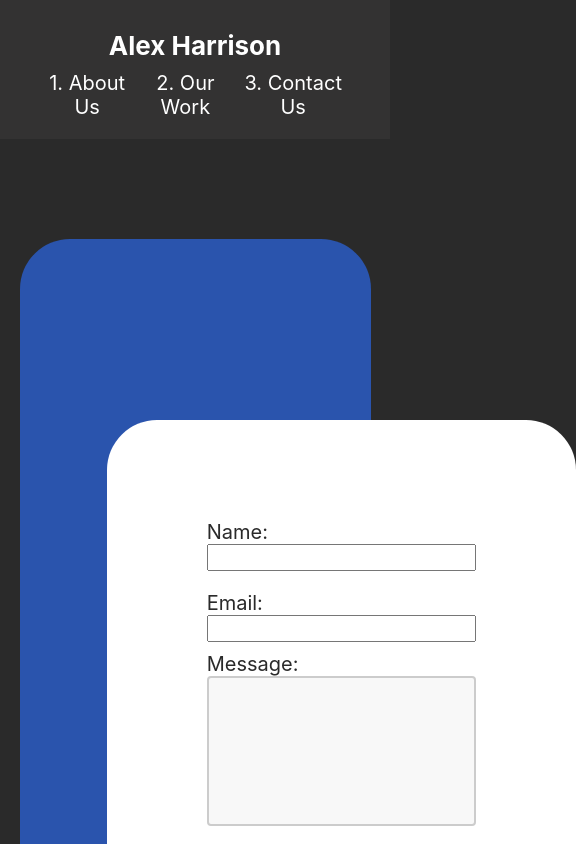
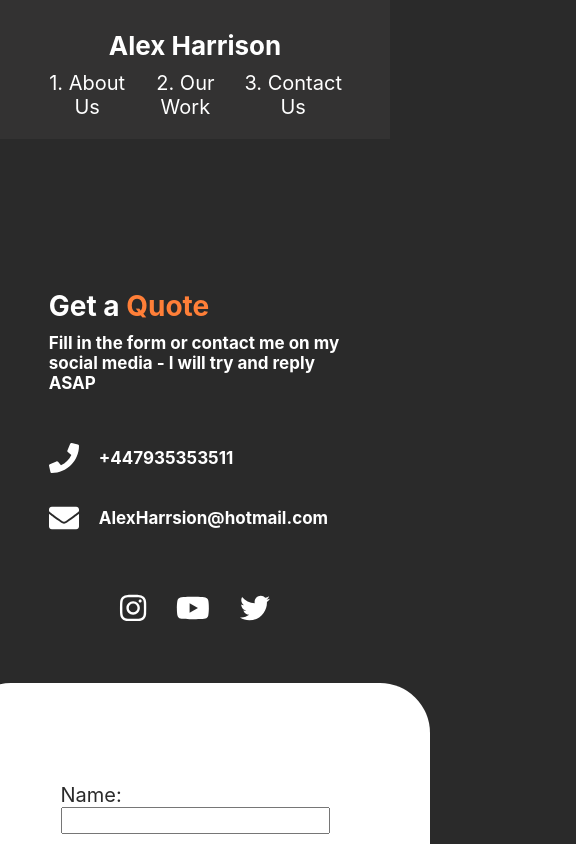
Before and after one commit to tbriggs1/alex-website, a React (Create React App) app: page /contact in a window 390 px wide. Shown: the top 844 px of the page, 576 px wide, since content can reach past the window. Built offline with nearby package versions, Linux system fonts and the light colour scheme.

Commit message:
mobile changes

```diff
--- a/src/styles/contact.scss
+++ b/src/styles/contact.scss
@@ -36,7 +36,6 @@ a {
 }
 
 #contact {
-  min-height: 100vh;
   display: flex;
   align-items: center;
   justify-content: center;
@@ -121,7 +120,7 @@ a {
   width: 15vw;
   display: flex;
   gap: 3rem;
-  paddin: 1rem;
+  padding: 1rem;
 }
 
 h2 {
@@ -135,3 +134,103 @@ h2 {
   border-radius: 25px;
   width: 30vw;
 }
+
+@media screen and (max-width: 964px) {
+  .form-container {
+    flex-direction: column;
+    background: none;
+    margin-top: 0;
+    padding-bottom: 0;
+  }
+  .form {
+    margin-right: 0rem;
+    width: 75vw;
+    h2 {
+      font-size: 2.8rem;
+    }
+    h4 {
+      font-size: 1.7rem;
+    }
+    h3 {
+      font-size: 2rem;
+    }
+  }
+
+  .form-div {
+    background: white;
+    padding: 10rem;
+    color: #2a2a2a;
+    border-radius: 50px;
+    display: flex;
+    textarea {
+      width: 100%;
+      height: 150px;
+      padding: 12px 20px;
+      box-sizing: border-box;
+      border: 2px solid #ccc;
+      border-radius: 4px;
+      background-color: #f8f8f8;
+      resize: none;
+    }
+    button {
+      margin-top: 3rem;
+      background: $secondary-content;
+    }
+    .name-form {
+      margin-bottom: 2rem;
+      label {
+        margin-bottom: 1rem;
+      }
+    }
+    .email-form {
+      margin-bottom: 1rem;
+    }
+  }
+
+  .email {
+    display: flex;
+    margin-bottom: 5rem;
+    align-items: center;
+    width: 60vw;
+    border-radius: 50px;
+    transition: 0.5s;
+    cursor: pointer;
+    .email-icon {
+      margin-right: 2rem;
+    }
+  }
+
+  .number {
+    display: flex;
+    align-items: center;
+    margin-bottom: 3rem;
+    width: 40vw;
+    border-radius: 50px;
+    transition: 0.5s;
+    cursor: pointer;
+    .number-icon {
+      margin-right: 2rem;
+    }
+  }
+
+  .social-links {
+    width: 75vw;
+    display: flex;
+    justify-content: center;
+    gap: 3rem;
+    padding: 1rem;
+    margin-bottom: 5rem;
+  }
+
+  h2 {
+    margin-bottom: 1rem;
+  }
+
+  .info {
+    display: flex;
+    flex-direction: column;
+    margin-top: 5rem;
+    border-radius: 25px;
+    width: 30vw;
+  }
+}
```
